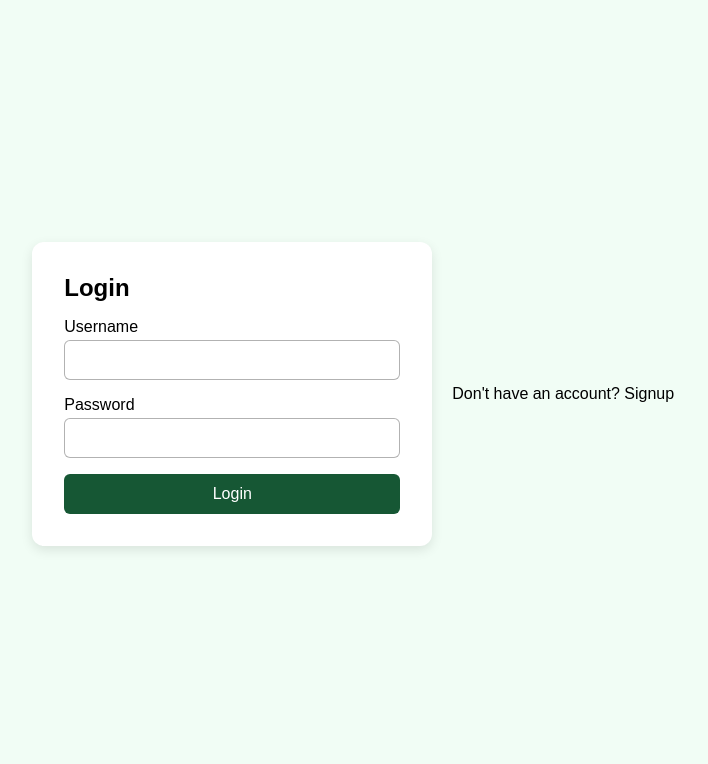
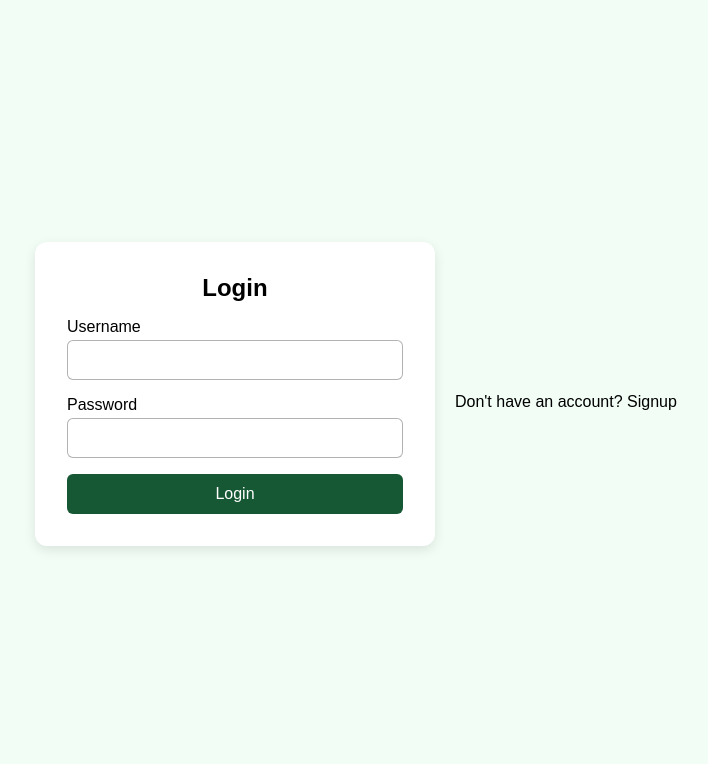
Before and after one commit to excellagun/cs476Project, a PHP site: page /login.html in a window 1280 px wide. Shown: the part 60-824 px from the top of the page, without its empty margins (213-921 px from the left). Run offline with PHP 8.4, Linux system fonts and the light colour scheme.

Commit message:
Update styles.css

```diff
--- a/styles.css
+++ b/styles.css
@@ -181,7 +181,7 @@ header {
     justify-content: center;
     align-items: center;
     min-height: calc(100vh - 60px); /* account for sticky header */
-    padding: 40px 0;
+    padding: 40px 16px;
   }
 
   form input,
@@ -243,6 +243,11 @@ header {
     border-radius: 12px;
     box-shadow: 0 4px 12px rgba(0, 0, 0, 0.1);
   }
+  .auth-header {
+    font-size: 24px;
+    margin-bottom: 16px;
+    text-align: center;
+}
 
   .auth-option {
     margin-top: 12px;
@@ -256,6 +261,7 @@ header {
 
 .foot-note {
     margin-left: 20px;
+    margin-top: 16px;
 }
 
 /*
```
